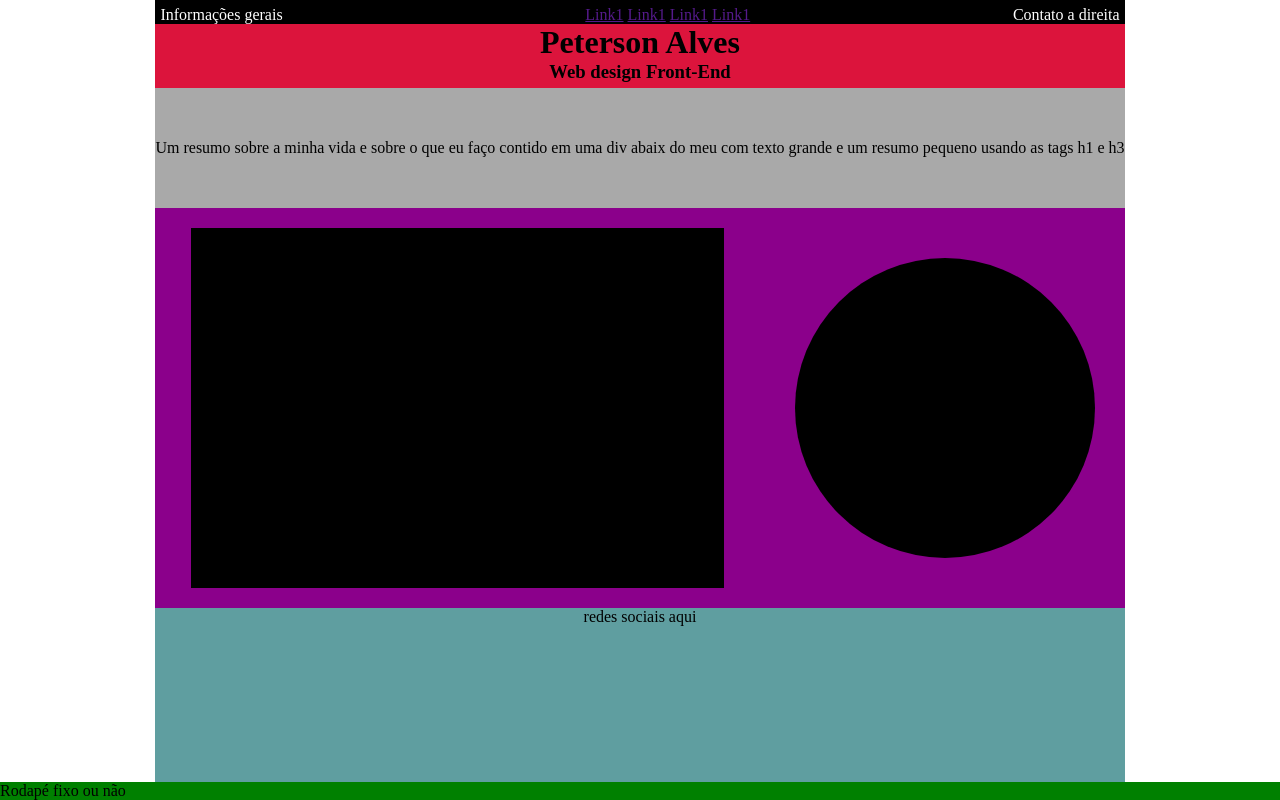
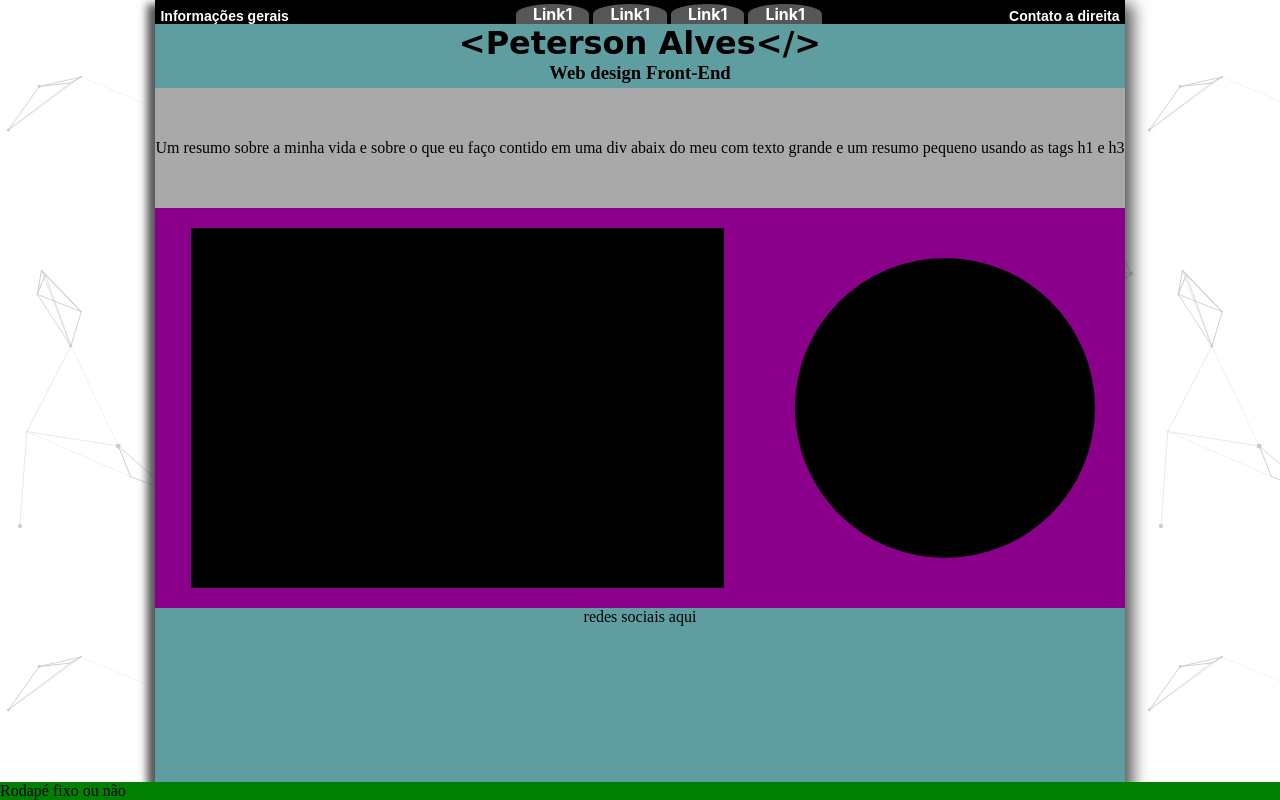
Before and after one commit to Peterson047/BlackPort, a plain HTML site: page portifolio/home.html in a window 1280 px wide. Drawn offline with Linux system fonts and the light colour scheme; a web font is replaced by a local one.

Commit message:
configurado o header
header mais fundo e umas cores

```diff
--- a/portifolio/design.css
+++ b/portifolio/design.css
@@ -1,15 +1,20 @@
 *{
     margin: 0 auto;
+
 }
 body{
     display: flex;
     justify-content: center;
+}
+span{
+    display: none;
 }
 .box {
     border: none;
     position: absolute;
     background-color: cadetblue;
     height: 100%;
+    box-shadow: 12px 0 15px -4px #303030cc, -12px 0 8px -4px #303030cc;
     }
 
 .header{
@@ -25,19 +30,53 @@ body{
     align-self: flex-end;
     margin-left:5px ;
     margin-right: 5px;
+    font-family: Arial, Helvetica, sans-serif;
+    font-size: 14px;
+    font-weight: 900;
 }
 .header ul{
     align-self: flex-end;
 
+
 }
 .header ul li {
     display: inline-block;
+    background-color: #565656;
+    padding-left: 10px;
+    padding-right: 10px;
+    border-top-right-radius: 50%;
+    border-top-left-radius: 50%;
 
+}
+.header ul li a{
+    position: relative;
+    text-decoration: none;
+    color: #fff;
+    padding: 7px;
+    font-weight: bold;
+    font-family: -apple-system, BlinkMacSystemFont, 'Segoe UI', Roboto, Oxygen, Ubuntu, Cantarell, 'Open Sans', 'Helvetica Neue', sans-serif;
+
+}
+.name h1{
+    word-spacing: 0px;
+    font-family: 'Rampart One', cursive;
+    animation: fadein 5s;
+    -moz-animation: fadein 2s; /* Firefox */
+    -webkit-animation: fadein 2s; /* Safari and Chrome */
+    -o-animation: fadein 2s; /* Opera */
+}
+@keyframes fadein {
+    from {
+        opacity:0;
+    }
+    to {
+        opacity:1;
+    }
 }
 
 .name {
+
     height: 5vw;
-    background-color: crimson;
     text-align: center;
 }
 .resume {
@@ -79,5 +118,13 @@ background-color: black;
 }
 
 /* HOVER STYLE INICO */
-
+.header ul li:hover{
+    transition: 400ms;
+    background-color: #ffffff;
+    border-top-right-radius: 5%;
+    border-top-left-radius:5% ;
+}
+.header ul li a:hover{
+    color: #000;
+}
 /* HOVER STYLE FIM */
--- a/portifolio/home.html
+++ b/portifolio/home.html
@@ -8,9 +8,13 @@
     <title>Personal Portfolio</title>
     <!-- Personalized head (Others add) -->
     <link rel="stylesheet" href="design.css">
+    <link rel="preconnect" href="https://fonts.googleapis.com">
+    <link rel="preconnect" href="https://fonts.gstatic.com" crossorigin>
+    <link href="https://fonts.googleapis.com/css2?family=Rampart+One&display=swap" rel="stylesheet">
+
 </head>
 
-<body>
+<body background="image/cool-background.png">
 
     <!-- inicio do box principal com conteudo -->
     <div class="box">
@@ -26,8 +30,10 @@
             <p class="contact"> Contato a direita</p>
         </div>
         <!-- Div com nome e info -->
-        <div class="name">
-            <h1>Peterson Alves </h1>
+        <div class="name" background="image/email-pattern.png">
+            <h1>
+                <<span>&nbsp;</span>Peterson Alves<<span>&nbsp;</span>/>
+            </h1>
             <h3>Web design Front-End</h3>
         </div>
         <!-- Resumo -->
```
Also changed, not shown: portifolio/image/cool-background.png (added), portifolio/image/email-pattern.png (added).
